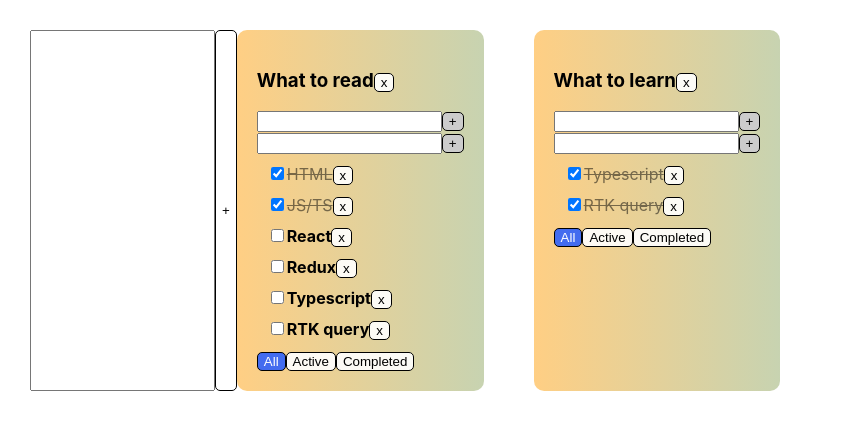
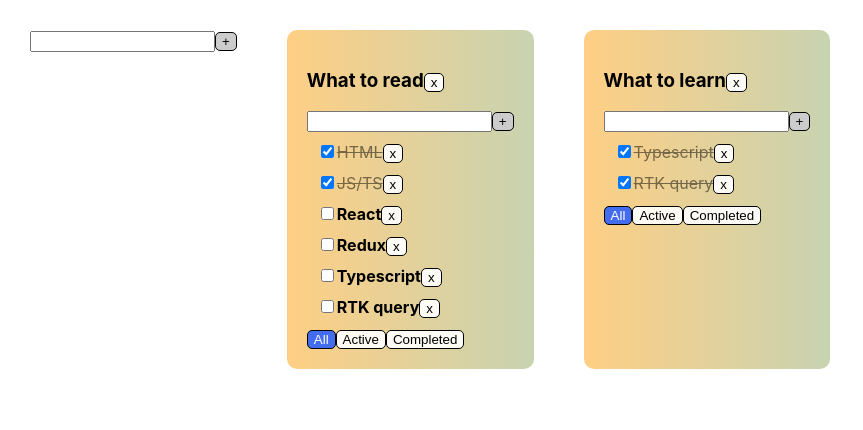
Before and after one commit to 0lgaP1/todolist, a React (Create React App) app in the folder 1-todolist/: page / in a window 1280 px wide. Shown: the top 430 px of the page, without its empty margins (0-863 px from the left). Built offline with nearby package versions, Linux system fonts and the light colour scheme.

Commit message:
Created new todolist function

```diff
--- a/1-todolist/src/AddItemForm.tsx
+++ b/1-todolist/src/AddItemForm.tsx
@@ -2,8 +2,7 @@ import React, {ChangeEvent, KeyboardEvent, useState} from "react";
 import {Button} from "./Button";
 
 export type AddTodoListPropsType = {
-    addTask: (title: string, todolistId: string) => void;
-    id: string;
+    addItem: (title: string) => void;
 }
 
 export function AddItemForm(props: AddTodoListPropsType) {
@@ -21,7 +20,7 @@ export function AddItemForm(props: AddTodoListPropsType) {
     const addTaskHandler = () => {
         const trimmedTaskTitle = taskTitle.trim()
         if (trimmedTaskTitle !== "") {
-            props.addTask(props.id, taskTitle);
+            props.addItem(taskTitle);
             setError(null);
         } else {
             setError("Title is required")
--- a/1-todolist/src/App.tsx
+++ b/1-todolist/src/App.tsx
@@ -2,6 +2,7 @@ import React, {useState} from 'react';
 import './App.css';
 import {Todolist} from "./Todolist";
 import {v1} from "uuid";
+import {AddItemForm} from "./AddItemForm";
 //crud:
 //c - create
 //r - read (view mode, filter, sort, search, pagination)
@@ -95,9 +96,21 @@ function App() {
         setTodoLists(todoLists.map(tl => (tl.id === todolistId ? {...tl, filter} : tl)))
     }
 // UI:
+    function addTodolist(title: string){
+        let todolist: TodoListType = {
+            id: v1(),
+            filter: 'all',
+            title: title,
+        };
+        setTodoLists([todolist, ...todoLists]);
+        setTasks({
+            ...tasks,
+        [todolist.id]: []
+        })
+    }
     return (
         <div className="App">
-            <input/> <button>+</button>
+            <AddItemForm addItem={addTodolist} />
 
             {todoLists.map(tl => {
                 const allTodolistTasks = tasks[tl.id]
--- a/1-todolist/src/Todolist.tsx
+++ b/1-todolist/src/Todolist.tsx
@@ -1,4 +1,4 @@
-import React, {useState, KeyboardEvent, ChangeEvent} from 'react';
+import React, {ChangeEvent} from 'react';
 import {Button} from "./Button";
 import {FilterValuesType, TaskType} from "./App";
 import {AddItemForm} from "./AddItemForm";
@@ -20,18 +20,15 @@ export function Todolist(props: TodoListPropsType) {
         title,
         tasks,
         todolistId,
-        addTask,
         removeTask,
         changeTaskStatus,
         changeFilter
     } = props;
 
-    // UI LOGIC
-    //const [filter, setFilter] = useState<FilterValuesType>("all")
-    const [taskTitle, setTaskTitle] = useState("") //отслеживаем ввод пользователя
-    const [error, setError] = useState<string | null>(null)
-    console.log(taskTitle)
-
+    const onAllClickHandler = () => changeFilter('all', todolistId);
+    const onActiveClickHandler = () => changeFilter('active', todolistId);
+    const onCompletedClickHandler = () => changeFilter('completed', todolistId);
+    // UI LOGIC:
     const getFilteredTasks = (allTasks: Array<TaskType>, filterValue: FilterValuesType): Array<TaskType> => {
         switch (filterValue) {
             case "active":
@@ -43,31 +40,15 @@ export function Todolist(props: TodoListPropsType) {
         }
     }
     const filteredTasks: Array<TaskType> = getFilteredTasks(tasks, props.filter);
-    const addTaskHandler = () => {
-        const trimmedTaskTitle = taskTitle.trim()
-        if (trimmedTaskTitle !== "") {
-            addTask(taskTitle, props.todolistId);
-            setError(null);
-        } else {
-            setError("Title is required")
-        }
-        setTaskTitle("");
-    }
-    const addTaskOnKeyUpHandler = (e: KeyboardEvent<HTMLInputElement>) => {
-        if (e.key === "Enter" && taskTitle) {
-            addTaskHandler()
-        }
-    }
-    const changeTaskTitleHandler = (e: ChangeEvent<HTMLInputElement>) => {
-        setTaskTitle(e.currentTarget.value);
-    };
     const removeTodolist = () => {
         props.removeTodolist(props.todolistId)
     };
-    const isAddBtnDisabled = taskTitle.length === 0 || taskTitle.length > 15
+    const addTask = (title: string) => {
+        props.addTask(title, props.todolistId)
+    };
 
-    const tasklist: JSX.Element = filteredTasks.length === 0
-        ? <span>Your tasklist is empty</span>
+    const taskList: JSX.Element = filteredTasks.length === 0
+        ? <span>Your task list is empty</span>
         : <ul>
             {
                 filteredTasks.map(task => {
@@ -91,41 +72,26 @@ export function Todolist(props: TodoListPropsType) {
 
     return (
         <div className="todolist">
+
             <div className={"todolist-title-container"}>
                 <h3>{title}
                     <button onClick={removeTodolist}>x</button>
                 </h3>
             </div>
-            <AddItemForm id={props.id} addTask={props.addTask}/>
-            <div>
-                <input className={error ? "task-input-error" : ""}
-                       value={taskTitle}
-                       onChange={changeTaskTitleHandler}
-                       onKeyUp={addTaskOnKeyUpHandler}/>
-                <Button title="+"
-                        onClickHandler={addTaskHandler}
-                        disabled={isAddBtnDisabled}/>
-
-                {taskTitle.length > 10 && taskTitle.length <= 15 ? (
-                    <div>Use not more than 10 characters</div>
-                ) : taskTitle.length > 15 ? (
-                    <div>You used more than 15 characters</div>
-                ) : null}
-                {error && <div>{error}</div>}
-            </div>
-            {tasklist}
+            <AddItemForm addItem={addTask}/>
+            {taskList}
             <div>
                 <Button
                     title={'All'}
-                    onClickHandler={() => changeFilter('all', todolistId)}
+                    onClickHandler={onAllClickHandler}
                     classes={props.filter === "all" ? "btn-filter-active" : ""}/>
                 <Button
                     title={'Active'}
-                    onClickHandler={() => changeFilter('active', todolistId)}
+                    onClickHandler={onActiveClickHandler}
                     classes={props.filter === "active" ? "btn-filter-active" : ""}/>
                 <Button
                     title={'Completed'}
-                    onClickHandler={() => changeFilter('completed', todolistId)}
+                    onClickHandler={onCompletedClickHandler}
                     classes={props.filter === "completed" ? "btn-filter-active" : ""}/>
             </div>
         </div>
```
